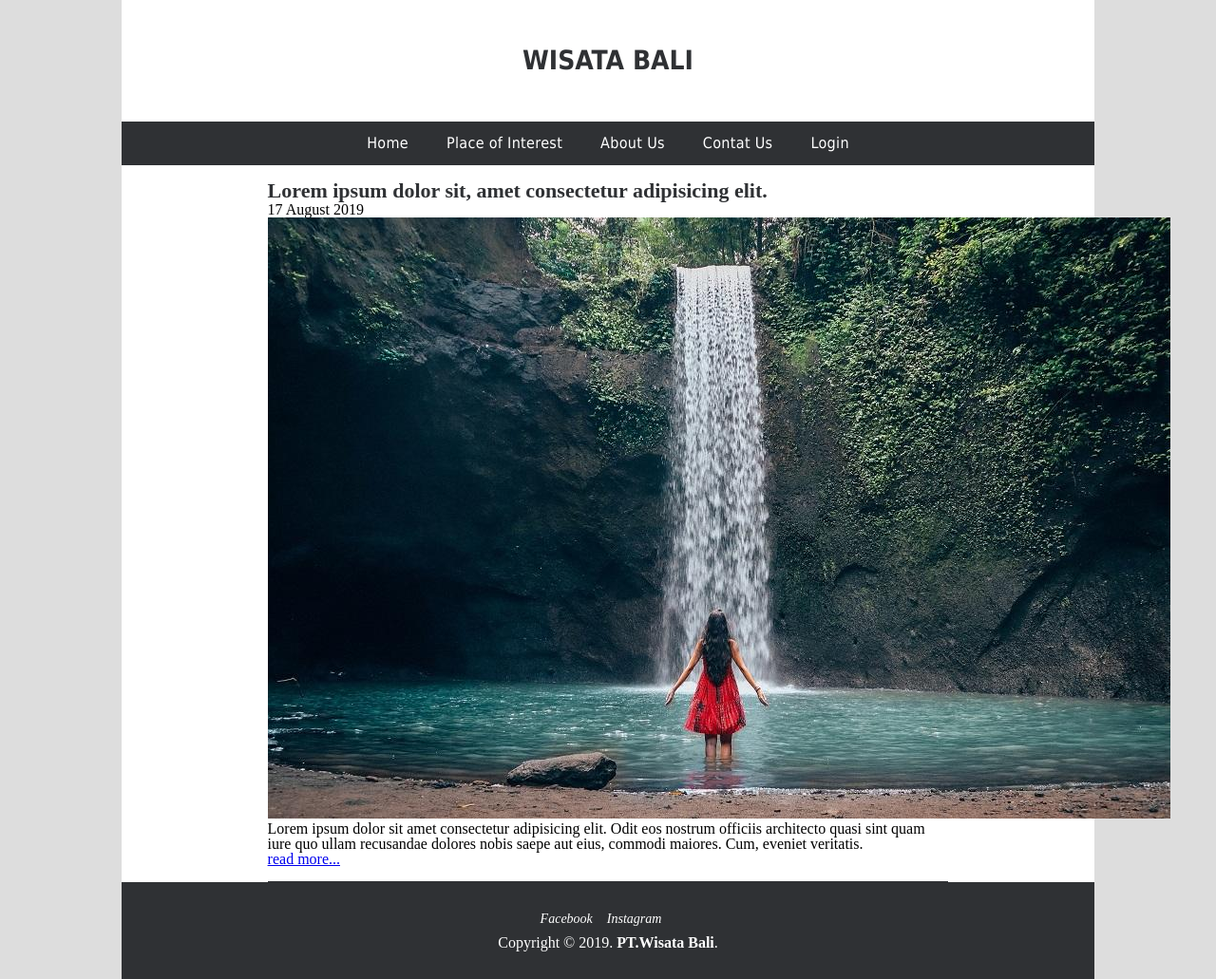
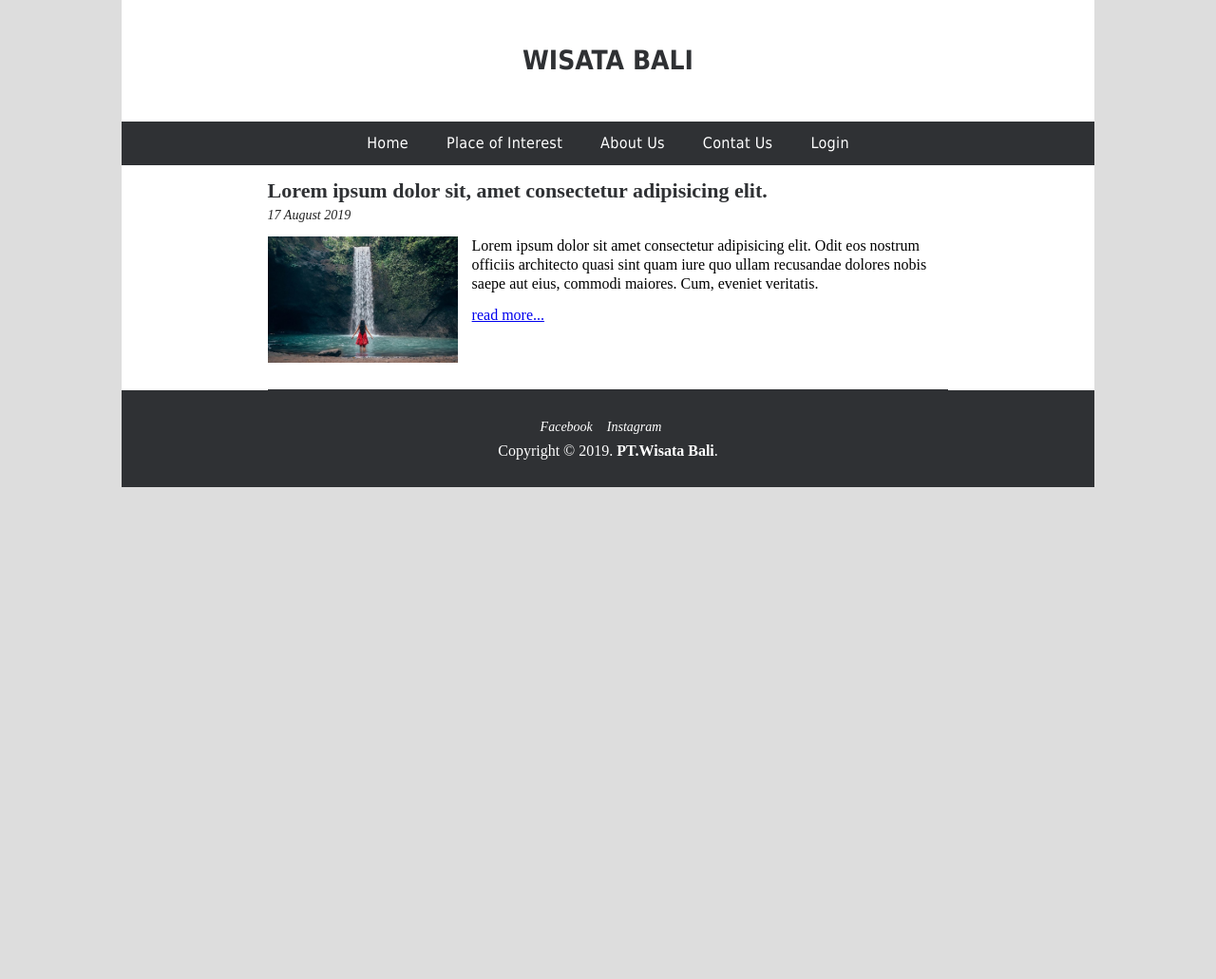
Before and after one commit to andrenata/latihanwebdasar2, a PHP site: page / in a window 1280 px wide. Shown: the whole page at 95% size. After the commit the page ends 513 px from the top, so only its background shows below. Run offline with PHP 8.4, Linux system fonts and the light colour scheme.

Commit message:
Add style thumbnail

```diff
--- a/css/style.css
+++ b/css/style.css
@@ -98,6 +98,7 @@ article {
 	padding: 15px 0;
 	border-bottom: 1px solid #2f3134;
 }
+.title { margin-bottom: 5px; }
 .title h1 a {
 	font-size: 22px;
 	line-height: 24px;
@@ -110,3 +111,23 @@ article {
 .title h1 a:hover {
 	color: green;
 }
+.info { margin-bottom: 15px; }
+article span {
+	font-size: 14px;
+	color: #222222;
+	font-style: italic;
+}
+.thumbnail {
+	float: left;
+	margin: 0 15px 10px 0;
+}
+.thumbnail img {
+	max-width: 200px;
+	height: auto;
+}
+article p {
+	font-size: 16px;
+	/* font-family: "Tahoma", Arial, sans-serif; */
+	line-height: 20px;
+	margin-bottom: 15px;
+}
```
